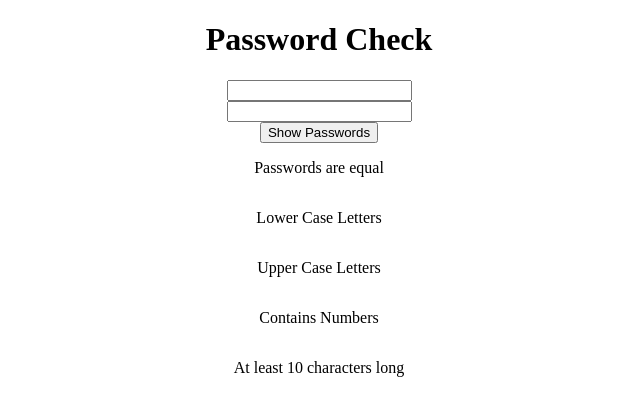
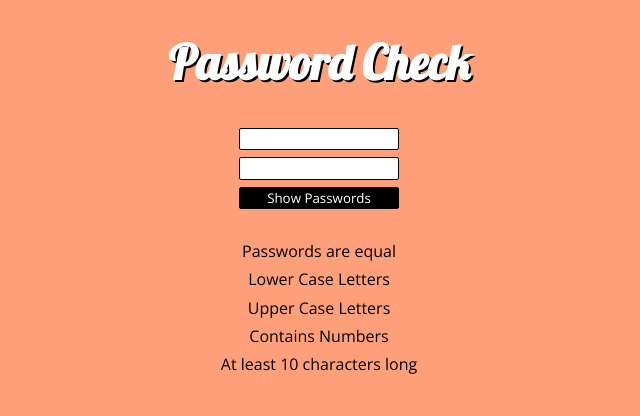
Before and after one commit to tsindek/password-check, a plain HTML site: page index.html in a window 1280 px wide. Shown: the whole page, without its empty margins (321-961 px from the left). Drawn offline with nearby package versions, Linux system fonts and the light colour scheme.

Commit message:
feat: add general styling for screen < 700px

```diff
--- a/index.html
+++ b/index.html
@@ -6,19 +6,31 @@
     <meta http-equiv="X-UA-Compatible" content="IE=edge">
     <meta name="viewport" content="width=device-width, initial-scale=1.0">
     <link rel="stylesheet" href="style.css">
+    <link href="https://fonts.googleapis.com/css?family=Lobster:regular" rel="stylesheet" />
+    <link
+        href="https://fonts.googleapis.com/css?family=Open+Sans:300,regular,500,600,700,800,300italic,italic,500italic,600italic,700italic,800italic"
+        rel="stylesheet" />
     <title>Password Check</title>
 </head>
 
-<body>
-    <h1>Password Check</h1>
-    <input type="password" name="" id="input1"> <!-- todo: add name and id -->
-    <input type="password" name="" id="input2"> <!-- todo: add name and id -->
-    <button id="buttonTogglePasswordVisbility">Show Passwords</button>
-    <p id="passwordsEqual">Passwords are equal</p>
-    <p id="lowerCaseLetters">Lower Case Letters</p>
-    <p id="upperCaseLetters">Upper Case Letters</p>
-    <p id="containsNumbers">Contains Numbers</p>
-    <p id="atLeast10Chars">At least 10 characters long</p>
+<body class="body">
+    <div class="heading">
+        <h1 class="heading__h1">Password Check</h1>
+    </div>
+    <div class="password-and-checking-wrapper">
+        <div class="password-form">
+            <input class="password-form__input" type="password" id="input1"> <!-- todo: add name and id -->
+            <input class="password-form__input" type="password" id="input2"> <!-- todo: add name and id -->
+            <button class="password-form__button" id="buttonTogglePasswordVisbility">Show Passwords</button>
+        </div>
+        <div class="checking-zone">
+            <p class="checking-zone__line" id="passwordsEqual">Passwords are equal</p>
+            <p class="checking-zone__line" id="lowerCaseLetters">Lower Case Letters</p>
+            <p class="checking-zone__line" id="upperCaseLetters">Upper Case Letters</p>
+            <p class="checking-zone__line" id="containsNumbers">Contains Numbers</p>
+            <p class="checking-zone__line" id="atLeast10Chars">At least 10 characters long</p>
+        </div>
+    </div>
     <script src="script.js"></script>
 </body>
 
--- a/script.js
+++ b/script.js
@@ -1,7 +1,7 @@
 const button = document.querySelector("#buttonTogglePasswordVisbility");
 const input1 = document.querySelector("#input1");
 const input2 = document.querySelector("#input2");
-const inputs = document.querySelectorAll("input");
+const body = document.querySelector("body");
 
 //Show Password <-> Hide Password
 button.addEventListener("click", () => {
@@ -17,8 +17,12 @@ button.addEventListener("click", () => {
 });
 
 //eventListener for the input-fields -> uses checking functions
-inputs.addEventListener("input", () => {
+body.addEventListener("input", () => {
   passwordsAreEqual(input1, input2);
+  hasLowerCaseLetters(input1);
+  hasUpperCaseLetters(input1);
+  containsNumbers(input1);
+  hasAtLeast10Characters(input1);
 });
 
 //check if passwords are equal
@@ -33,11 +37,43 @@ function passwordsAreEqual(input1, input2) {
   }
 }
 
-//check if passwords have lowerCaseLetters
-function hasLowerCaseLetters() {}
+//check if password has lowerCaseLetters
+function hasLowerCaseLetters(input1) {
+  if (input1.value.toUpperCase() !== input1.value) {
+    document.querySelector("#lowerCaseLetters").innerText =
+      "Lower Case Letters ✅";
+  } else {
+    document.querySelector("#lowerCaseLetters").innerText =
+      "Lower Case Letters ❌";
+  }
+}
 
-function hasUpperCaseLetters() {}
+//check if password has upperCaseLetters
+function hasUpperCaseLetters(input1) {
+  if (input1.value.toLowerCase() !== input1.value) {
+    document.querySelector("#upperCaseLetters").innerText =
+      "Upper Case Letters ✅";
+  } else {
+    document.querySelector("#upperCaseLetters").innerText =
+      "Upper Case Letters ❌";
+  }
+}
 
-function containsNumbers() {}
+//check if password contains Numbers
+function containsNumbers(input1) {
+  if (/\d/.test(input1.value)) {
+    document.querySelector("#containsNumbers").innerText = "Contains Numbers✅";
+  } else {
+    document.querySelector("#containsNumbers").innerText = "Contains Numbers❌";
+  }
+}
 
-function hasAtLeast10Characters() {}
+function hasAtLeast10Characters(input1) {
+  if (input1.value.length >= 10) {
+    document.querySelector("#atLeast10Chars").innerText =
+      "At least 10 characters long ✅";
+  } else {
+    document.querySelector("#atLeast10Chars").innerText =
+      "At least 10 characters long ❌";
+  }
+}
--- a/style.css
+++ b/style.css
@@ -8,10 +8,65 @@ body {
   width: 100%;
 }
 
-body {
+.body {
   margin: 0;
   display: flex;
   flex-direction: column;
   justify-content: baseline;
   align-items: center;
+  background-color: lightsalmon;
+  font-family: "Open Sans", sans-serif;
+  font-weight: 400;
 }
+
+.heading__h1 {
+  font-family: "Lobster", cursive;
+  font-size: 3rem;
+  color: white;
+  text-shadow: 2px 2px black;
+}
+
+.password-and-checking-wrapper {
+  display: flex;
+  flex-direction: column;
+}
+
+.password-form {
+  display: flex;
+  flex-direction: column;
+  align-items: center;
+}
+
+.password-form__input {
+  border: 1.5px solid black;
+  border-radius: 2px;
+  margin: 0.22rem;
+  font-family: inherit;
+  width: 10rem;
+  height: 1.4rem;
+}
+
+.password-form__button {
+  background-color: black;
+  color: white;
+  padding: 0rem 1rem;
+  border: 1.5px solid black;
+  border-radius: 2px;
+  font-weight: 400;
+  font-family: inherit;
+  width: 10rem;
+  height: 1.4rem;
+  margin: 0.22rem;
+}
+
+.checking-zone {
+  display: flex;
+  flex-direction: column;
+  justify-content: center;
+  align-items: center;
+  margin-top: 1.5rem;
+}
+
+.checking-zone__line {
+  margin: 0.2rem;
+}
```
